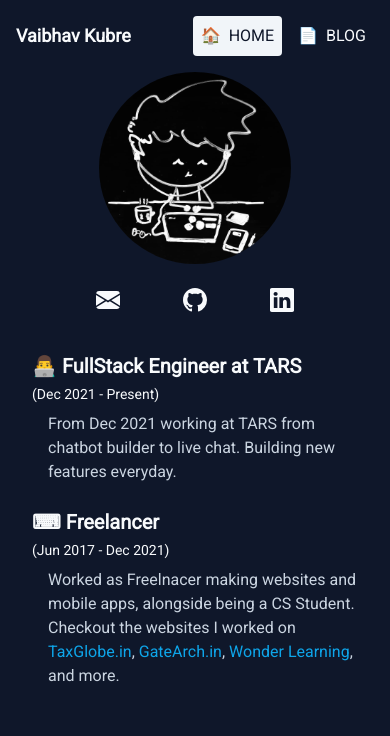
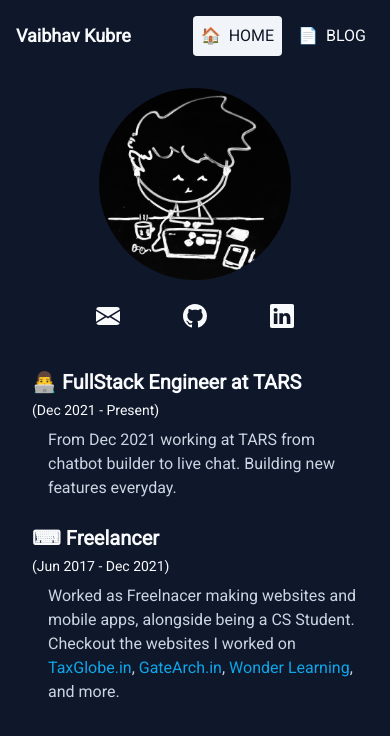
Before and after one commit to kubre/kubre.in-old-nextjs, a Next.js app: page / in a window 390 px wide. Shown: the top 736 px of the page. Built offline with nearby package versions, Linux system fonts and the light colour scheme.

Commit message:
padding fix

```diff
--- a/src/pages/blog.tsx
+++ b/src/pages/blog.tsx
@@ -19,7 +19,7 @@
         <meta name="description" content="Vaibhav Kubre's blog." />
       </Head>
 
-      <main className="grid grid-cols-1 md:grid-cols-2 gap-y-8 pb-8 pt-0 md:pt-8 h-auto md:h-[600px]">
+      <main className="grid grid-cols-1 md:grid-cols-2 gap-y-8 pb-8 pt-4 md:pt-8 h-auto md:h-[600px]">
         <div className="order-2 md:order-1 flex flex-col justify-center">
           <Vaibhav />
           <SocialMedia />
--- a/src/pages/index.tsx
+++ b/src/pages/index.tsx
@@ -49,7 +49,7 @@
         <link rel="icon" href="/favicon.ico" />
       </Head>
 
-      <main className="block md:grid md:grid-cols-2 pb-8 pt-0 md:pt-8 h-auto md:h-[600px]">
+      <main className="block md:grid md:grid-cols-2 pb-8 pt-4 md:pt-8 h-auto md:h-[600px]">
         <div className="flex justify-center flex-col">
           <Vaibhav />
           <SocialMedia />
```
